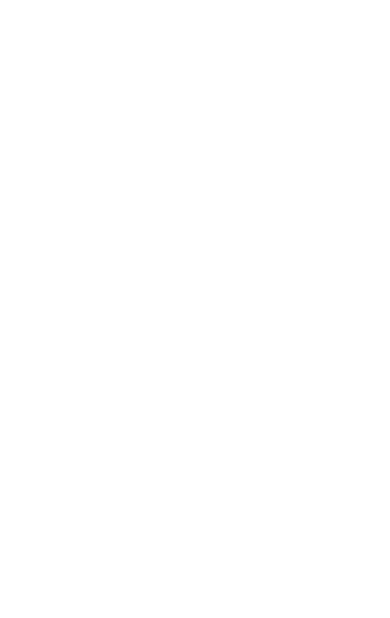
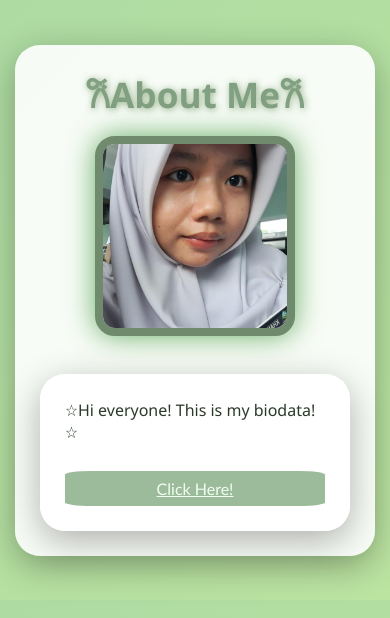
Before and after one commit to nadyyy09/Web_Khansa_Nadiyah, a plain HTML site: page aboutme/index.htm in a window 390 px wide. Drawn offline with Linux system fonts and the light colour scheme.

Commit message:
Add files via upload

```diff
--- a/aboutme/index.htm
+++ b/aboutme/index.htm
@@ -0,0 +1,145 @@
+<!DOCTYPE html>
+<html lang="en">
+<head>
+<meta charset="UTF-8" />
+<meta name="viewport" content="width=device-width, initial-scale=1, maximum-scale=1, user-scalable=no" />
+<title>About Me</title>
+<style>
+  /* Reset */
+  * {
+    margin: 0;
+    padding: 0;
+    box-sizing: border-box;
+  }
+
+  body {
+    font-family: 'Segoe UI', Tahoma, Geneva, Verdana, sans-serif;
+    background: linear-gradient(135deg, #addba2, #bce4a1);
+    color: #2b3a2b;
+    max-width: 800px;
+    min-height: 600px;
+    margin: auto;
+    padding: 30px;
+    overflow-y: hidden;
+    display: flex;
+    align-items: center;
+    justify-content: center;
+    height: 100vh;
+  }
+
+  .container {
+    display: flex;
+    flex-direction: row;
+    background: rgba(255, 255, 255, 0.9);
+    border-radius: 25px;
+    box-shadow: 0 10px 35px rgba(0, 0, 0, 0.3);
+    padding: 35px;
+    width: 100%;
+    max-width: 780px;
+    height: 500px; /* increased from 420px */
+    gap: 45px;
+  }
+
+  .title-about {
+    font-size: 2.2rem;
+    font-weight: 800;
+    color: #81a081;
+    margin-bottom: 20px;
+    text-shadow: 1px 1px 7px #769967cc;
+  }
+
+  .emoji {
+    font-size: 2.2rem;
+    font-weight: 800;
+    color: #779977;
+    margin-bottom: 20px;
+    text-shadow: 1px 1px 7px #769967cc;
+  }
+
+  .photo-frame {
+    flex: 0 0 280px;
+    border: 8px solid #6f8a6c;
+    border-radius: 50%;
+    overflow: hidden;
+    box-shadow: 0 0 28px #449941cc;
+    background-color: white;
+    height: 100%;
+  }
+
+  .photo-frame img {
+    width: 100%;
+    height: 100%;
+    object-fit: cover;
+    display: block;
+  }
+
+  .info {
+    flex: 1;
+    display: flex;
+    flex-direction: column;
+    justify-content: space-evenly;
+  }
+
+  .info h1 {
+    color: #6e9973;
+    font-size: 3rem;
+    font-weight: 700;
+    text-shadow: 1px 1px 7px #15290ccc;
+  }
+
+  .button {
+    color: #f1fdf1;
+    background-color: #84aa83cc;
+    padding: 8px 20px;
+    border: 10x solid;
+    text-align: center;
+    font-family: 'Gill Sans', 'Gill Sans MT', Calibri, 'Trebuchet MS', sans-serif;
+    border-radius: 10%;
+  }
+
+  @media (max-width: 800px) {
+    body {
+      height: auto;
+      max-width: 100%;
+      padding: 20px 15px;
+    }
+    .container {
+      flex-direction: column;
+      height: auto;
+      max-width: 370px;
+      gap: 28px;
+      padding: 25px;
+    }
+    .title-about {
+      font-size: 2.2rem;
+      margin-bottom: -10px;
+      text-align: center;
+    }
+    .emoji {
+      font-size: 2.0rem;
+      margin-bottom: -15px;
+      text-align: center;
+    }
+    .photo-frame {
+      width: 200px;
+      height: 200px;
+      border-radius: 10%;
+      flex: none;
+      margin: 0 auto;
+      margin-bottom: 10px;
+    }
+  }
+</style>
+</head>
+<body>
+  <div class="container" role="region" aria-label="About me section">
+    <div class="title-about">𐙚About Me𐙚</div>
+    <div class="photo-frame" role="img" aria-label="Photo of Me">
+      <img src="img nadiyah.jpeg" alt="Portrait of me" />
+    </div>
+  <div class="container" role="button">
+    <p>☆Hi everyone! This is my biodata!☆</p>
+    <a href="index.html" class="button">Click Here!</a>
+  </div>
+</body>
+</html>
```
Also changed, not shown: aboutme/index.html (+51 -17 lines).
